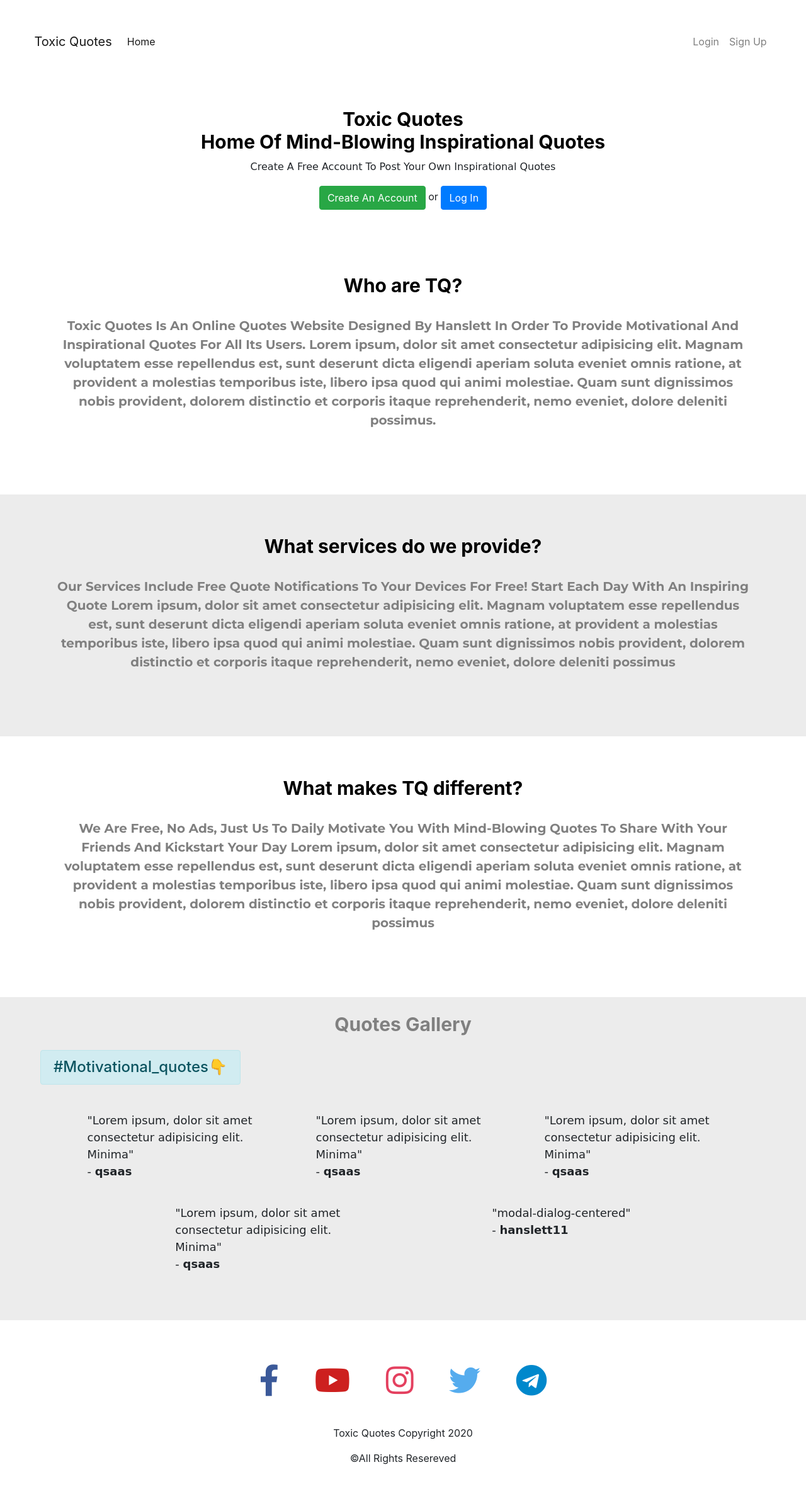
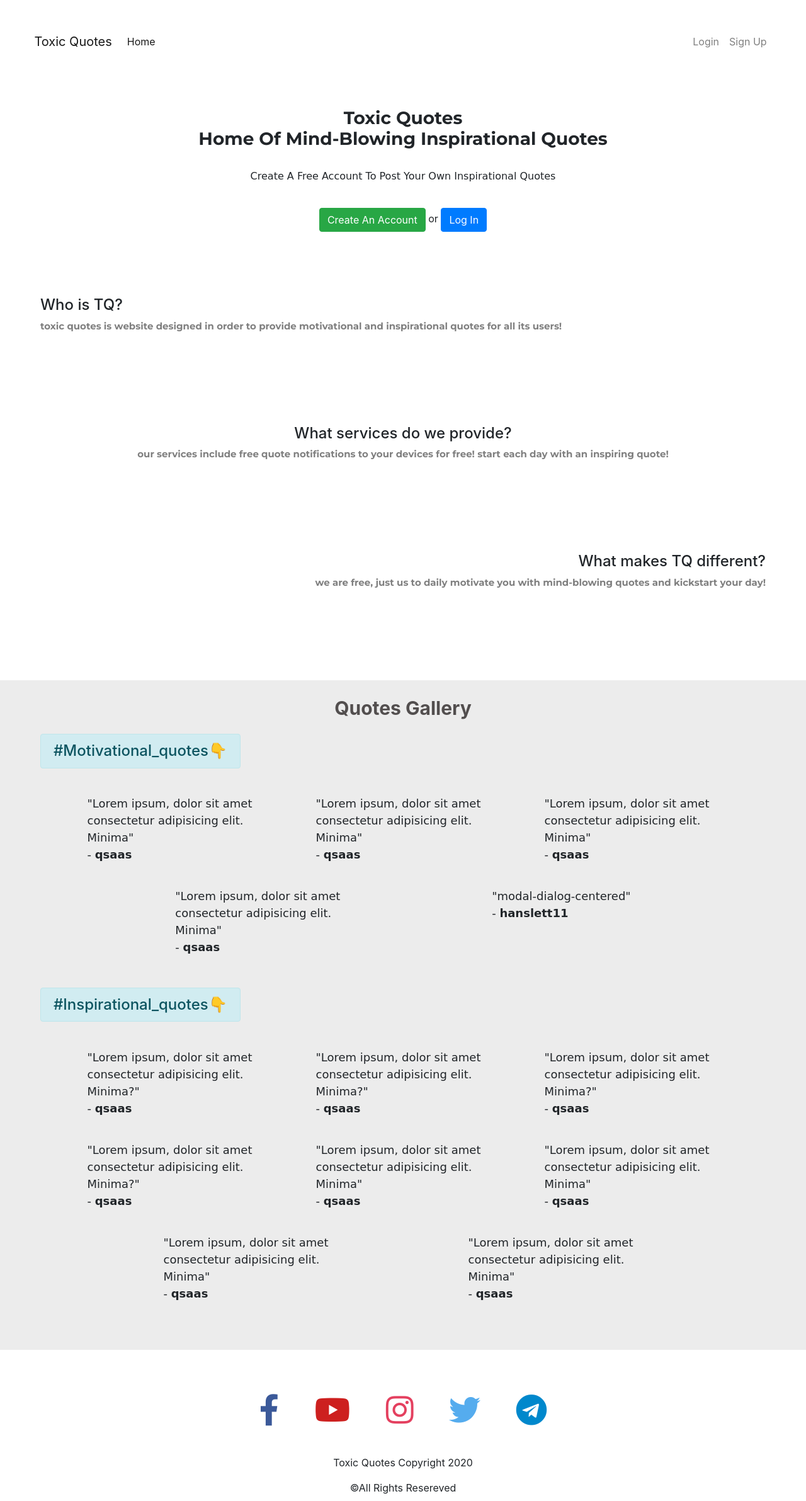
Before and after one commit to HanslettTheDev/quotes-web-app, a Flask app: page / in a window 1280 px wide. Shown: the top 2383 px of the page at 63% size. Before the commit the page ends 2325 px from the top, so only its background shows below. Run offline with Flask 2, Linux system fonts and the light colour scheme; data comes from the database, SQL or seed files in the repository; both versions use the stored data as it was after the commit; parts of the project's set-up code (start-up, migrations or seed data) failed here and were passed over; some libraries are stand-ins or nearby versions.

Commit message:
changed pc lol

```diff
--- a/quotes/static/css/index.css
+++ b/quotes/static/css/index.css
@@ -10,7 +10,7 @@
 
 h1 {
     font-weight: bold;
-    color: black;
+    color: rgb(54, 54, 54);
     font-size: 30px;
 }
 
@@ -58,48 +58,32 @@ header {
 
 /* about us section */
 
-#about-wrapper {
-    text-align: center;
-}
-
 #about-wrapper p {
-    font-size: 20px;
+    font-size: 15px;
+    text-transform: lowercase;
     font-family: 'Montserrat', sans-serif;
     color: gray;
-    padding: 2%;
-    text-align: center;
 }
 
 .aboutus,.aboutus2,.aboutus3 {
     padding: 5%;
 }
 
-.aboutus2 {
-    background-color: #ececec;
-}
 
 /* QUotes Section */
 
 #Quotes-section {
-    background-color: #ececec;
+    margin-top: 5%;
+    background: #ececec;
+    /* background: url('./images/black2.jpg');
+    background-size: cover; */
     padding: 2% 5%;
 }
 
 .Q1 {
     padding-bottom: 15px;
     text-align: center;
-    color: gray;
-}
-
-.xtra {
-    padding-top: 2%;
-    text-align: right;
-    position: relative;
-    padding-right: 5%;
-}
-
-.xtra a {
-    text-decoration: none;
+    color: rgb(82, 78, 78);
 }
 
 .wrapper {
@@ -429,6 +413,13 @@ form.form-box {
     margin-bottom: 27px;
 }
 
+.form-control-file {
+    width: 90%;
+    border: 1px solid gray;
+    border-radius: 1rem;
+    outline: none;
+}
+
 #box .col{
     padding: 2%;
 }
--- a/quotes/templates/index.html
+++ b/quotes/templates/index.html
@@ -51,8 +51,8 @@
                 Quote</a></button>
         {% else %}
         <div class="container">
-            <h1>Toxic Quotes<br>Home Of Mind-Blowing Inspirational Quotes </h1>
-            <p class="text">Create A Free Account To Post Your Own Inspirational Quotes</p>
+            <h3>Toxic Quotes<br>Home Of Mind-Blowing Inspirational Quotes </h1>
+            <p class="text" style="padding: 2%;">Create A Free Account To Post Your Own Inspirational Quotes</p>
             <a class="btn btn-success" role="button" href="{{ url_for('register') }}">Create An Account</a> or
             <a class="btn btn-primary" role="button" href="{{ url_for('login') }}" class="q-link">Log In</a>
         </div>
@@ -62,37 +62,19 @@
 <!-- Who are we section -->
 <div id="about-wrapper">
     <div class="aboutus">
-        <h1>Who are TQ?</h1>
-        <p>Toxic Quotes Is An Online Quotes Website Designed By Hanslett In
-            Order To Provide Motivational And Inspirational Quotes For All Its Users. Lorem ipsum, dolor sit amet
-            consectetur adipisicing elit. Magnam voluptatem esse repellendus est,
-            sunt deserunt dicta eligendi aperiam soluta eveniet omnis ratione,
-            at provident a molestias temporibus iste, libero ipsa quod qui animi molestiae.
-            Quam sunt dignissimos nobis provident, dolorem distinctio et corporis itaque
-            reprehenderit, nemo eveniet, dolore deleniti possimus.</p>
+        <h4>Who is TQ?</h4>
+        <p>Toxic Quotes is website designed in order to provide motivational and inspirational quotes for all its users!</p>
         </div>
 
-    <div class="aboutus2">
-        <h1>What services do we provide?</h1>
-        <p>Our Services Include Free Quote Notifications To Your Devices For Free! Start Each Day With An Inspiring Quote
-            Lorem ipsum, dolor sit amet
-            consectetur adipisicing elit. Magnam voluptatem esse repellendus est,
-            sunt deserunt dicta eligendi aperiam soluta eveniet omnis ratione,
-            at provident a molestias temporibus iste, libero ipsa quod qui animi molestiae.
-            Quam sunt dignissimos nobis provident, dolorem distinctio et corporis itaque
-            reprehenderit, nemo eveniet, dolore deleniti possimus
+    <div class="aboutus2 text-center">
+        <h4>What services do we provide?</h4>
+        <p>Our Services Include Free Quote Notifications To Your Devices For Free! Start Each Day With An Inspiring Quote!
         </p>
     </div>
 
-    <div class="aboutus3">
-        <h1>What makes TQ different?</h1>
-        <p>We Are Free, No Ads, Just Us To Daily Motivate You With Mind-Blowing Quotes To Share With Your Friends And Kickstart Your Day
-            Lorem ipsum, dolor sit amet
-            consectetur adipisicing elit. Magnam voluptatem esse repellendus est,
-            sunt deserunt dicta eligendi aperiam soluta eveniet omnis ratione,
-            at provident a molestias temporibus iste, libero ipsa quod qui animi molestiae.
-            Quam sunt dignissimos nobis provident, dolorem distinctio et corporis itaque
-            reprehenderit, nemo eveniet, dolore deleniti possimus
+    <div class="aboutus3 text-right">
+        <h4>What makes TQ different?</h4>
+        <p>We Are Free, Just Us To Daily Motivate You With Mind-Blowing Quotes And Kickstart Your Day!
         </p>
     </div>
 </div>
@@ -109,6 +91,17 @@
         <div class="flex1">
             <p>"{{ post.quote }}" <br> - <strong>{{ post.author.username }}</strong></p>
         </div>
+        {% endif %}
+        {% endfor %}
+    </div>
+    <!-- inspirational -->
+    <div class="btn-group">
+        <h4 class="alert alert-info">#Inspirational_quotes👇</h4>
+    </div>
+    <div class="wrapper">
+        {% for post in posts %}
+        {% if post.category == '#inspirational' %}
+            <p class="flex1">"{{ post.quote }}" <br> - <strong>{{ post.author.username }}</strong></p>
         {% endif %}
         {% endfor %}
     </div>
--- a/quotes/templates/manager.html
+++ b/quotes/templates/manager.html
@@ -22,7 +22,6 @@
                     <a href="{{ url_for('logout') }}" class="nav-link">Logout</a>
                 </li>
             </ul>
-
         </div>
     </nav>
 </div>
```
Also changed, not shown: git.txt (+0 -68 lines), quotes/templates/account.html (+24 -22 lines), quotes/quotes.db, quotes/static/css/images/black.jpg (added), quotes/static/css/images/black2.jpg (added), quotes/static/css/images/wall.jpg (added), quotes/static/profile_images/48bee6147128c7c6.jpg (added), quotes/static/profile_images/e288913f670ecc30.jpg (added).
